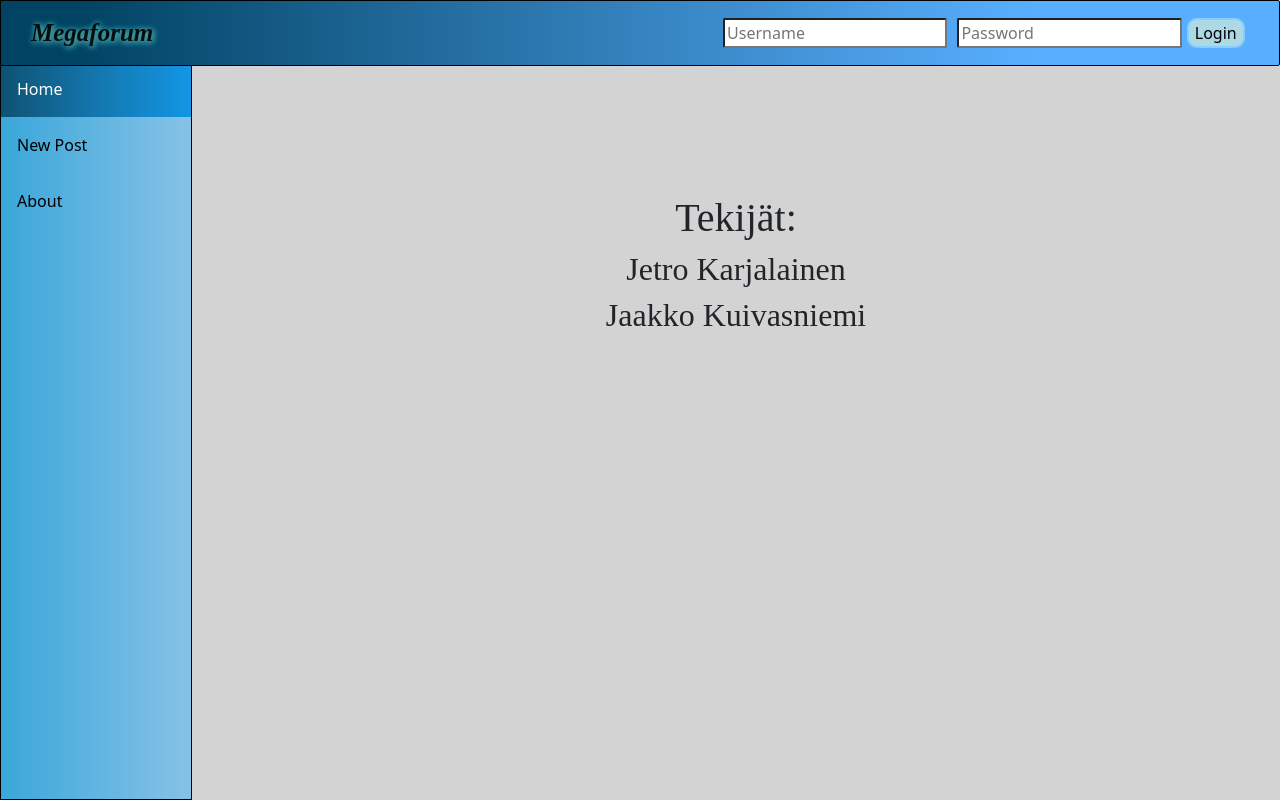
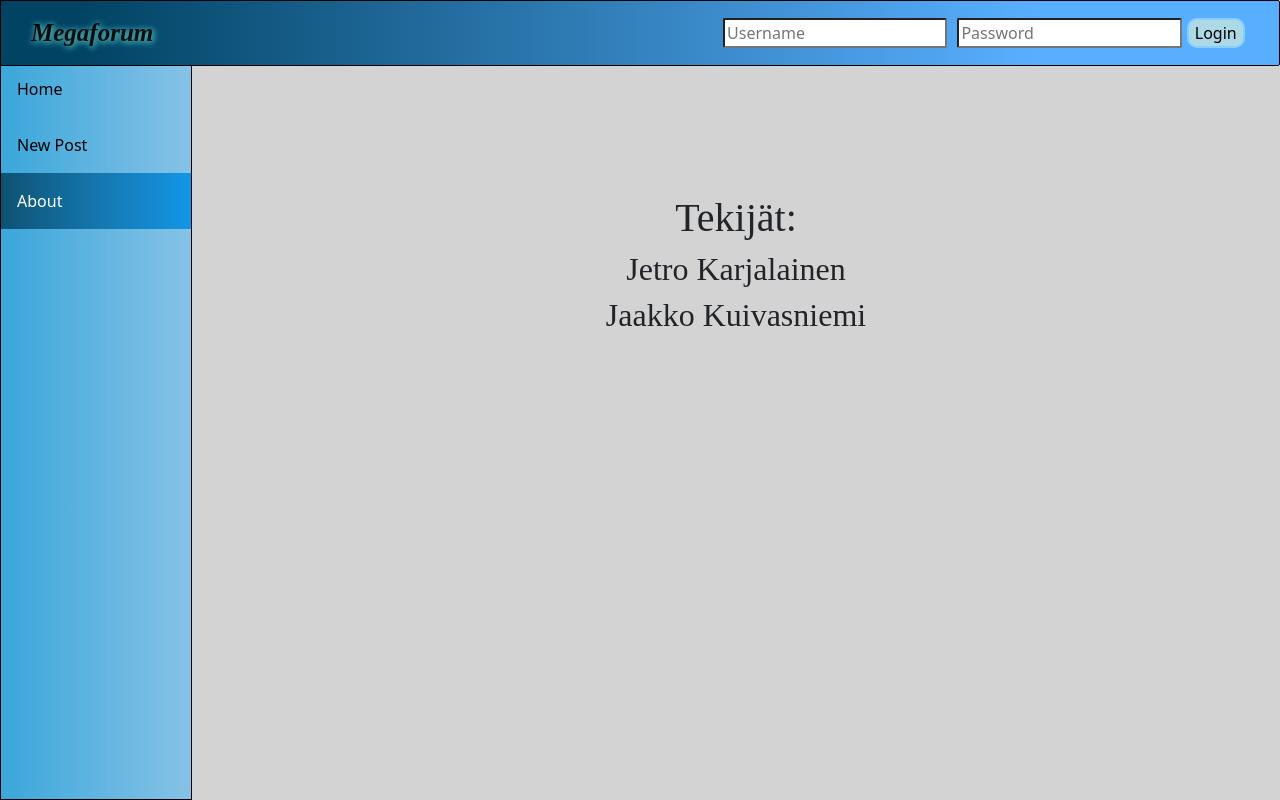
Before and after one commit to JaakkoKui/WebProject, a Vue app: page /about in a window 1280 px wide. Built offline with nearby package versions, Linux system fonts and the light colour scheme.

Commit message:
sidebar active toimii

```diff
--- a/src/components/sideBar.vue
+++ b/src/components/sideBar.vue
@@ -1,14 +1,20 @@
 <template>
     <div class="sidebar">
-    <a class="active topMarg" href="/">Home</a>
-    <a href="/newpost">New Post</a>
-    <a href="/about">About</a>
+        <a v-bind:class="{active: getActive(0)}" class="topMarg" href="/">Home</a>
+        <a v-bind:class="{active: getActive(1)}" href="/newpost">New Post</a>
+        <a v-bind:class="{active: getActive(2)}" href="/about">About</a>
     </div>
 </template>
 
 <script>
 export default {
     name: "sideBar",
+    props: ["activeIndex"],
+    methods: {
+        getActive(index) {
+            return index == this.activeIndex;
+        }
+    }
 }
 </script>
 
--- a/src/views/AboutPage.vue
+++ b/src/views/AboutPage.vue
@@ -1,5 +1,5 @@
 <template>
-  <side-bar></side-bar>
+  <side-bar active-index="2"></side-bar>
   <nav-bar></nav-bar>
   <div class="content text">
     <h1>Tekijät:</h1>
--- a/src/views/HomePage.vue
+++ b/src/views/HomePage.vue
@@ -1,5 +1,5 @@
 <template>
-  <side-bar></side-bar>
+    <side-bar active-index="0"></side-bar>
     <nav-bar></nav-bar>
     <div class="content">
         <main-content></main-content>
--- a/src/views/NewPostPage.vue
+++ b/src/views/NewPostPage.vue
@@ -1,6 +1,6 @@
 <template>
 
-  <side-bar></side-bar>
+  <side-bar active-index="1"></side-bar>
   <nav-bar></nav-bar>
   <div class="content">
     <h2 class="littleMargin">Create a post</h2>
```
Lines whose indentation alone changed are shown as unchanged.
